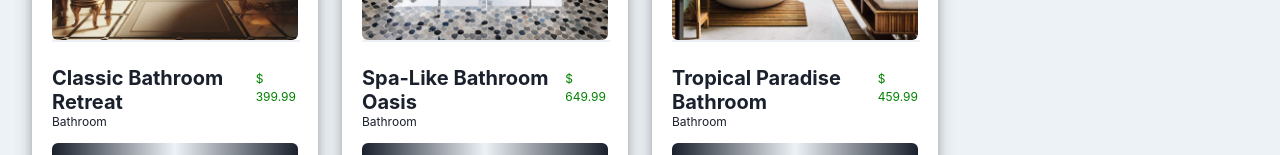
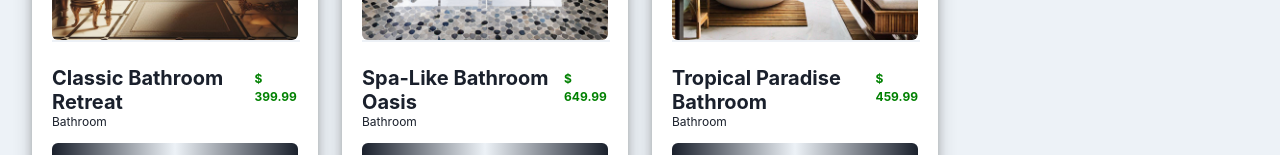
Before and after one commit to Fizahere/HomeStyler, a React (Vite) app: page /home-styler/category/bathroom in a window 1280 px wide. Shown: the part 505-660 px from the top of the page. Built offline with nearby package versions, Linux system fonts and the light colour scheme.

Commit message:
some changes

```diff
--- a/src/ClientSite/Detail.jsx
+++ b/src/ClientSite/Detail.jsx
@@ -80,7 +80,6 @@ function ProductDetail() {
   }
 
   const { name, image, description, price, reviews } = foundProduct;
-
   return (
     <Box display={"flex"} justifyContent={"space-between"}>
       <SimpleGrid columns={{ base: 1, md: 2 }} spacing={4} p={"0"}>
--- a/src/components/Mist/Card.jsx
+++ b/src/components/Mist/Card.jsx
@@ -84,7 +84,7 @@ function CustomCard({ singleProduct, isLoading }) {
         <Stack mt="6" spacing={{ base: "1", md: "3" }}>
           <Flex justifyContent={"space-between"} h={35}>
             <Heading size={{ base: "sm", md: "md" }}>{name}</Heading>
-            <Text mt={1} color="green" fontSize={{ base: "12px", md: "1xl" }}>
+            <Text mt={1} color="green" fontWeight={'bold'} fontSize={{ base: "12px", md: "1xl" }}>
               $ {price}
             </Text>
           </Flex>
```
